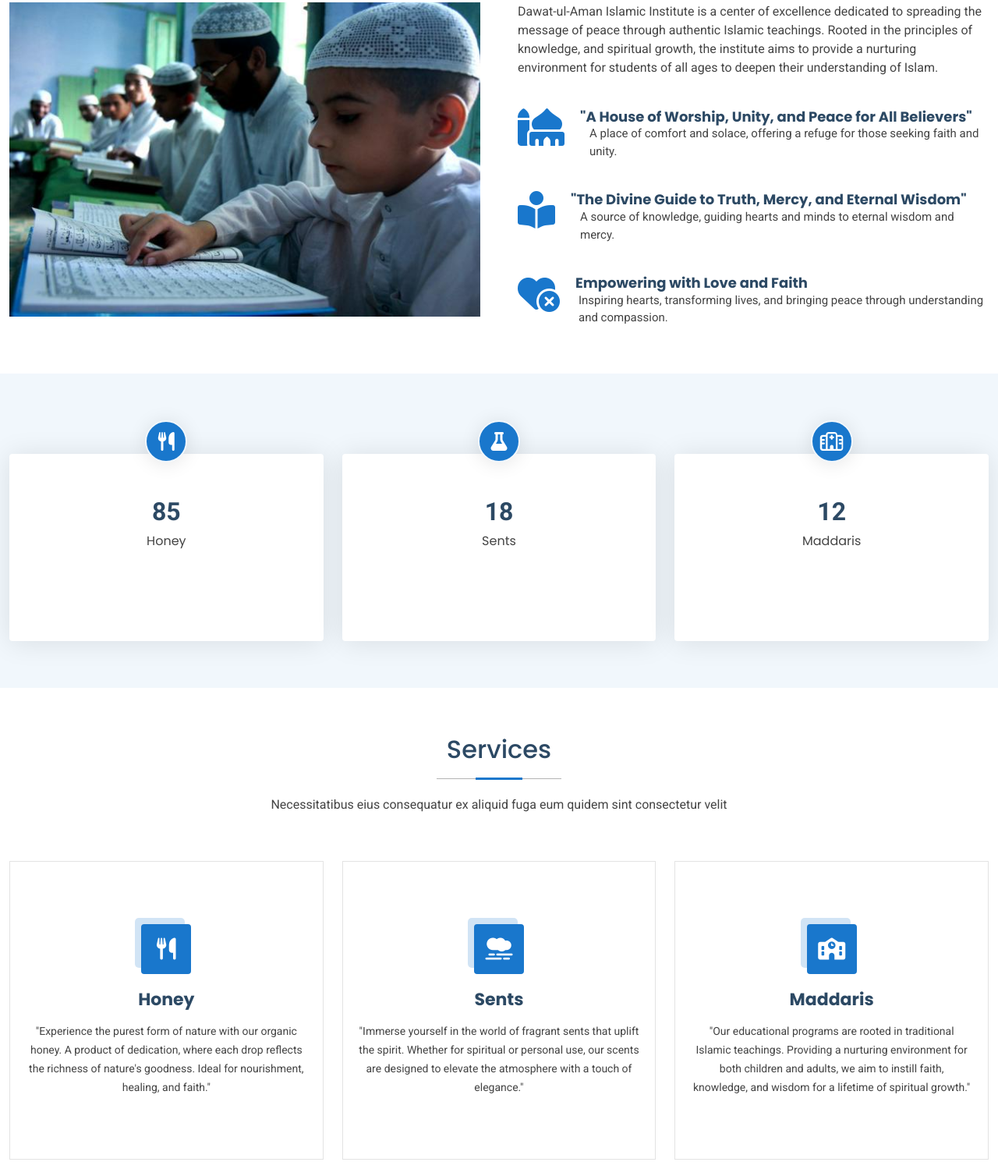
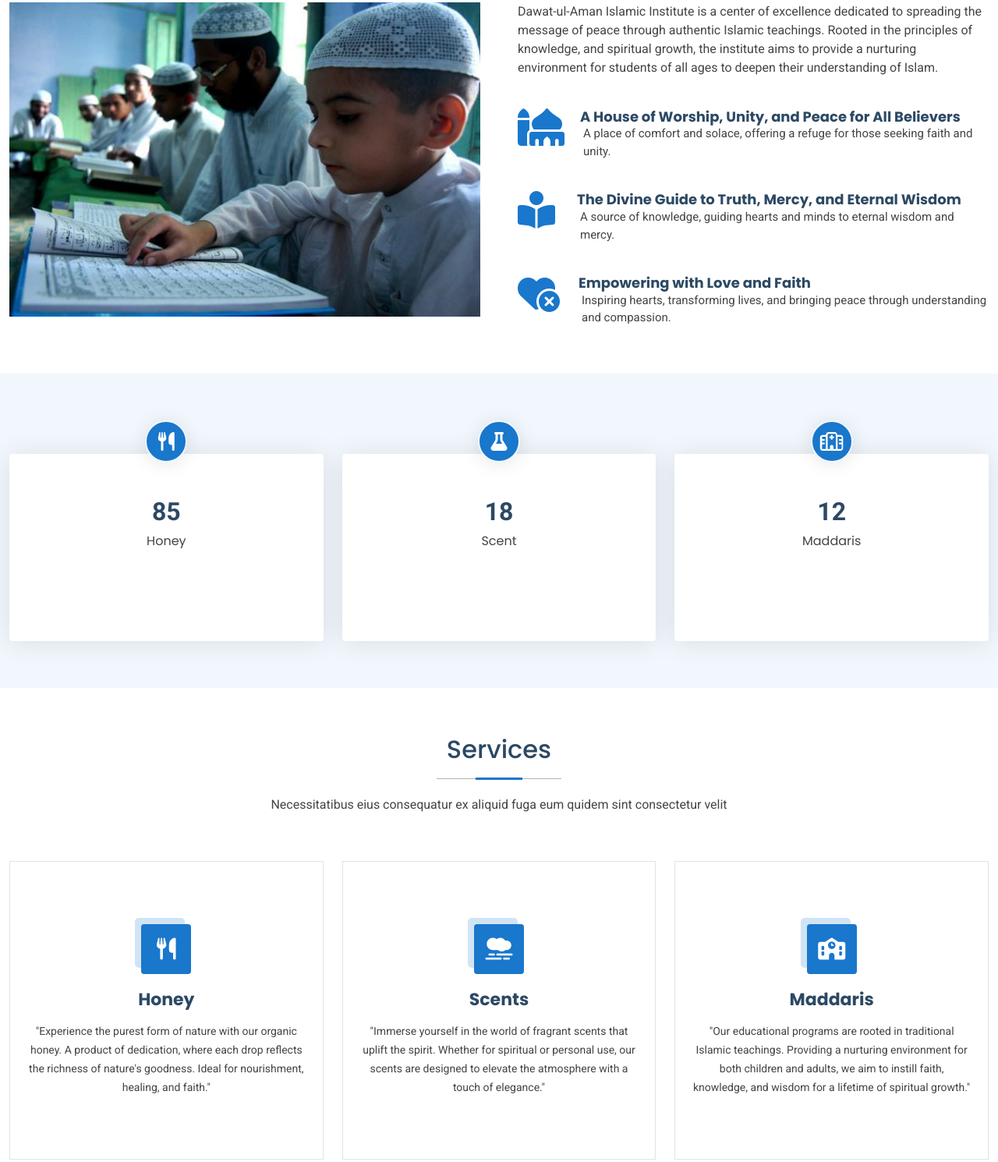
Before and after one commit to AbdulRafayDeveloper/dawat-ul-aman, a plain HTML site: page index.html in a window 1280 px wide. Shown: the part 1020-2510 px from the top of the page at 78% size. Drawn offline with nearby package versions, Linux system fonts and the light colour scheme.

Commit message:
correction

```diff
--- a/index.html
+++ b/index.html
@@ -250,35 +250,22 @@
                 <li>
                     <i class="fa-solid fa-mosque"></i>
                     <div>
-                    <h5>
-                      "A House of Worship, Unity, and Peace for All Believers"
-                    </h5>
-                    <p class="ml-3">
-                      A place of comfort and solace, offering a refuge for those
-                      seeking faith and unity.
-                    </p>
+                        <h5>A House of Worship, Unity, and Peace for All Believers</h5>
+                        <p class="ml-1">A place of comfort and solace, offering a refuge for those seeking faith and unity.</p>
                     </div>
                 </li>
                 <li>
                     <i class="fa-solid fa-book-open-reader"></i>
                     <div>
-                    <h5>
-                      "The Divine Guide to Truth, Mercy, and Eternal Wisdom"
-                    </h5>
-                    <p class="ml-3">
-                      A source of knowledge, guiding hearts and minds to eternal
-                      wisdom and mercy.
-                    </p>
+                        <h5 class="ml-2">The Divine Guide to Truth, Mercy, and Eternal Wisdom</h5>
+                        <p class="ml-3">A source of knowledge, guiding hearts and minds to eternal wisdom and mercy.</p>
                     </div>
                 </li>
                 <li>
                     <i class="fa-solid fa-heart-circle-xmark"></i>
                     <div>
-                    <h5>Empowering with Love and Faith</h5>
-                    <p class="ml-1">
-                      Inspiring hearts, transforming lives, and bringing peace
-                      through understanding and compassion.
-                    </p>
+                        <h5 class="ml-1">Empowering with Love and Faith</h5>
+                        <p class="ml-2">Inspiring hearts, transforming lives, and bringing peace through understanding and compassion.</p>
                     </div>
                 </li>
             </ul>
@@ -316,7 +303,7 @@
             data-purecounter-duration="1"
             class="purecounter text-2xl font-bold"
           ></span>
-          <p class="mt-2">Sents</p>
+          <p class="mt-2">Scent</p>
         </div>
       </div>
 
@@ -376,7 +363,7 @@
             </div>
             <!-- End Service Item -->
 
-            <!-- Service Item 2: Sents -->
+            <!-- Service Item 2: Scents -->
             <div
               class="col-lg-4 col-md-6"
               data-aos="fade-up"
@@ -385,13 +372,13 @@
               <div class="service-item position-relative">
                 <div class="icon">
                   <i class="fas fa-smog text-4xl"></i>
-                  <!-- Icon for Sents -->
+                  <!-- Icon for Scents -->
                 </div>
                 <a href="#" class="stretched-link">
-                  <h3>Sents</h3>
+                  <h3>Scents</h3>
                 </a>
                 <p>
-                  "Immerse yourself in the world of fragrant sents that uplift
+                  "Immerse yourself in the world of fragrant scents that uplift
                   the spirit. Whether for spiritual or personal use, our scents
                   are designed to elevate the atmosphere with a touch of
                   elegance."
@@ -1080,7 +1067,7 @@
             <ul>
               <li><a href="#">Madrassa</a></li>
               <li><a href="#">Homiyopathic</a></li>
-              <li><a href="#">Sents</a></li>
+              <li><a href="#">Scents</a></li>
               <li><a href="#">Marriage Consultant</a></li>
             </ul>
           </div>
@@ -1105,7 +1092,7 @@
       <div class="container copyright text-center mt-4">
         <p>
           © <span>Copyright</span>
-          <strong class="px-1 sitename">Dadwat-Ul-Aman</strong>
+          <strong class="px-1 sitename">Dawat-Ul-Aman</strong>
           <span>All Rights Reserved</span>
         </p>
         <div class="credits">
```
Lines whose indentation alone changed are shown as unchanged.
